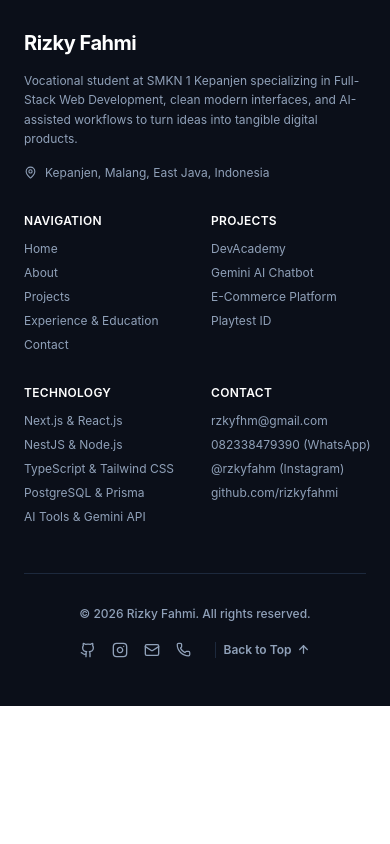
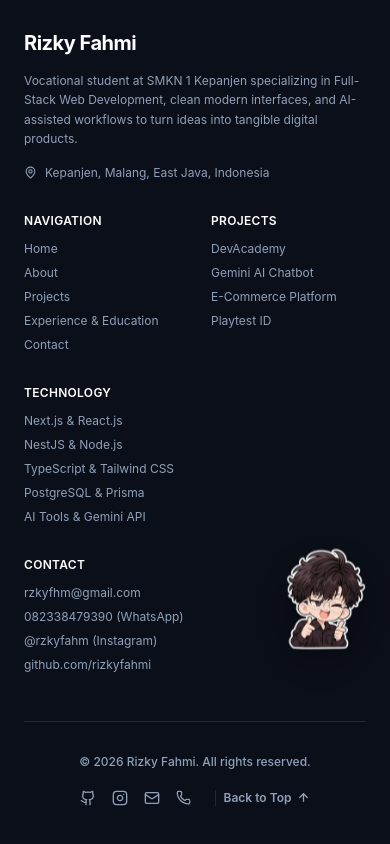
Before and after one commit to rizkyfahmi/Portfolio, a React (Vite) app in the folder frontend/: page / in a window 390 px wide. Shown: the part 9122-9966 px from the top of the page. Before the commit the page ends 9828 px from the top, so only its background shows below. Built offline with nearby package versions, Linux system fonts and the light colour scheme; no server answers.

Commit message:
feat(footer): move thumbs up mascot sticker to the right of Contact in footer

```diff
--- a/frontend/src/components/layout/Footer.tsx
+++ b/frontend/src/components/layout/Footer.tsx
@@ -1,4 +1,5 @@
 import { ArrowUp, Mail, Phone, MapPin } from 'lucide-react'
+import { motion } from 'framer-motion'
 import { GitHubIcon, InstagramIcon } from '@/components/ui/BrandIcons'
 import type { Profile } from '@/types'
 
@@ -176,7 +177,9 @@ export function Footer({ profile }: FooterProps) {
           </div>
 
           {/* Column 5: Kontak & Jejaring */}
-          <div className="col-span-1 md:col-span-1 lg:col-span-3 space-y-3">
+          <div className="col-span-2 sm:col-span-1 md:col-span-1 lg:col-span-3 space-y-3">
+            <div className="flex items-start justify-between gap-3">
+              <div className="space-y-3">
                 <h4 className="text-xs sm:text-[13px] font-semibold tracking-wide text-white uppercase">
                   Contact
                 </h4>
@@ -220,6 +223,31 @@ export function Footer({ profile }: FooterProps) {
                     </a>
                   </li>
                 </ul>
+              </div>
+
+              {/* Mascot Sticker on the right of Contact */}
+              <motion.div
+                initial={{ opacity: 0, scale: 0.8, rotate: -6 }}
+                whileInView={{ opacity: 1, scale: 1, rotate: 0 }}
+                viewport={{ once: false, amount: 0.3 }}
+                whileHover={{ scale: 1.12, rotate: 4 }}
+                animate={{ y: [0, -5, 0], rotate: [0, 3, 0] }}
+                transition={{
+                  y: { duration: 4.2, repeat: Infinity, ease: 'easeInOut' },
+                  rotate: { duration: 4.2, repeat: Infinity, ease: 'easeInOut' },
+                  opacity: { duration: 0.6 },
+                  scale: { duration: 0.6 },
+                }}
+                className="shrink-0 select-none cursor-pointer self-start -mt-1"
+                title="Let's connect & collaborate!"
+              >
+                <img
+                  src="/images/sticker-thumbsup.png"
+                  alt="Thumbs Up Mascot Sticker"
+                  className="w-20 sm:w-22 md:w-24 lg:w-26 h-auto object-contain drop-shadow-[0_12px_24px_rgba(0,0,0,0.45)] pointer-events-none"
+                />
+              </motion.div>
+            </div>
           </div>
 
         </div>
--- a/frontend/src/components/sections/SectionHero.tsx
+++ b/frontend/src/components/sections/SectionHero.tsx
@@ -123,27 +123,6 @@ export function SectionHero({ profile }: SectionHeroProps) {
                 >
                   <span>Contact Me</span>
                 </motion.button>
-
-                {/* Mascot Sticker: Winking Thumbs-Up */}
-                <motion.div
-                  initial={{ opacity: 0, scale: 0.5, rotate: -10 }}
-                  whileInView={{ opacity: 1, scale: 1, rotate: -4 }}
-                  whileHover={{ scale: 1.15, rotate: 2 }}
-                  animate={{ y: [0, -5, 0] }}
-                  transition={{
-                    y: { duration: 4, repeat: Infinity, ease: 'easeInOut' },
-                    opacity: { duration: 1.8, delay: 1.1, ease: [0.16, 1, 0.3, 1] },
-                    scale: { duration: 1.8, delay: 1.1, ease: [0.16, 1, 0.3, 1] },
-                  }}
-                  className="hidden sm:inline-block ml-1 cursor-pointer select-none"
-                  title="Let's build something great together!"
-                >
-                  <img
-                    src="/images/sticker-thumbsup.png"
-                    alt="Thumbs-up mascot sticker"
-                    className="w-16 lg:w-20 h-auto drop-shadow-[0_10px_20px_rgba(0,0,0,0.14)] pointer-events-none"
-                  />
-                </motion.div>
               </div>
             </div>
           </div>
```
Lines whose indentation alone changed are shown as unchanged.
